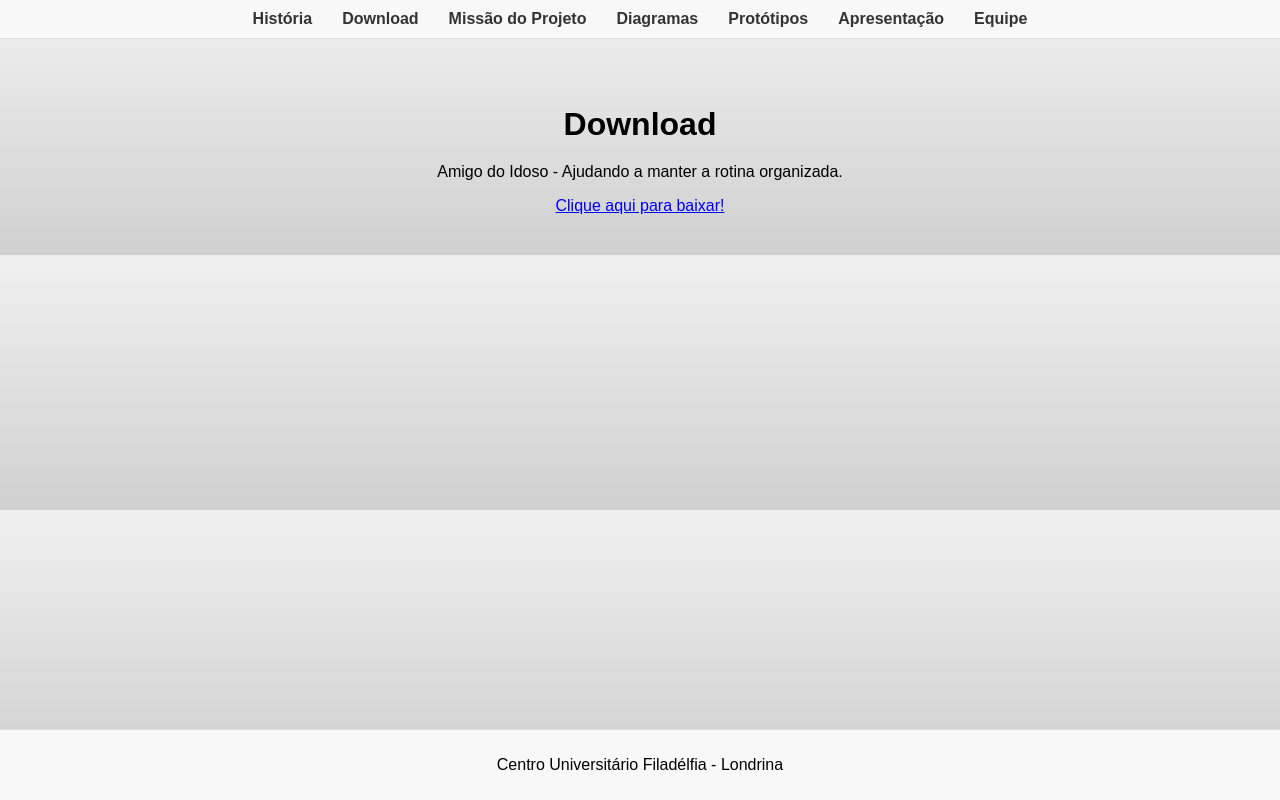
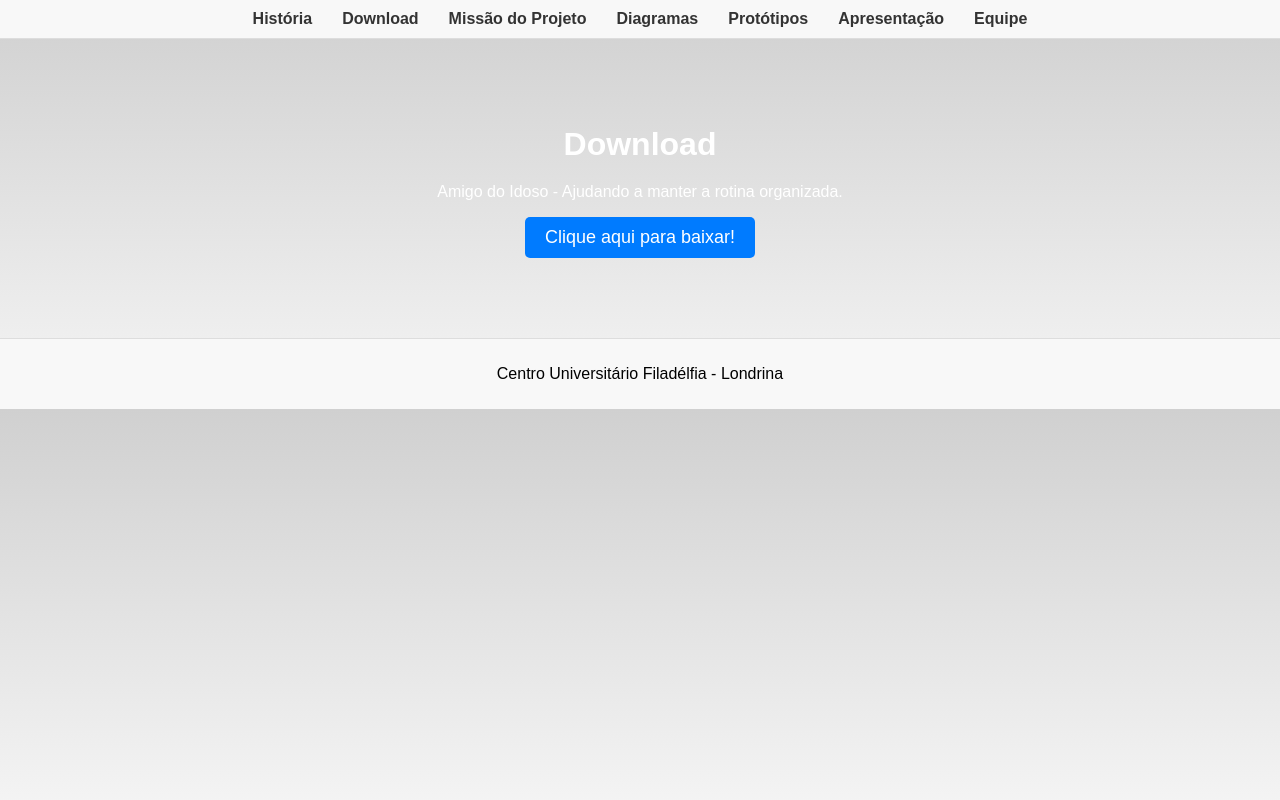
Before and after one commit to Raul-Paiva-Souza/Projeto-de-Extensao-APP---Amigo-do-Idoso---Unifil, a plain HTML site: page download.html in a window 1280 px wide. Drawn offline with Linux system fonts and the light colour scheme; a script that the page names is missing.

Commit message:
"Adicionando link de download para o APK e correções para layout mais legível"

```diff
--- a/style.css
+++ b/style.css
@@ -2,18 +2,24 @@ body {
     font-family: Arial, sans-serif;
     margin: 0;
     padding: 0;
-    background: linear-gradient(to bottom, #f0f0f0, #d0d0d0); /* Degradê de fundo */
+    background: linear-gradient(to top, #f5f5f5, #d0d0d0); /* Degradê de fundo */
 }
 
+/* Estilos globais para as seções */
 section {
-    background-image: url('fundo_texto_inicial.jpg'); /* Adicione o caminho correto da imagem aqui */
+    padding: 20px;
+    color: #fff; /* Ajuste a cor do texto conforme necessário para boa legibilidade */
+}
+
+/* Imagem de fundo somente na página inicial */
+.background-inicial {
+    background-image: url('imagens/fundo_texto_inicial.jpg'); /* Certifique-se de que o caminho da imagem está correto */
     background-size: cover;
     background-repeat: no-repeat;
     background-attachment: fixed;
     background-position: center;
-    padding: 20px;
-    border-radius: 10px;
-    color: #000000; /* Ajuste a cor do texto conforme necessário para boa legibilidade */
+    min-height: 100vh; /* Garante que a seção tenha pelo menos a altura da tela */
+    width: 100%; /* Garante que a seção cubra toda a largura da tela */
 }
 
 header {
@@ -87,9 +93,7 @@ footer {
     padding: 10px 0;
     border-top: 1px solid #ddd;
     text-align: center;
-    position: absolute;
     width: 100%;
-    bottom: 0;
 }
 
 h1 {
@@ -116,8 +120,8 @@ h1 {
 }
 
 .team-member img {
-    width: 100px;  /
-    height: 100px; /
+    width: 100px;
+    height: 100px;
     border-radius: 50%;
     margin-bottom: 10px;
 }
@@ -172,7 +176,7 @@ footer {
 .column img {
     width: 100%;
     height: auto;
-    max-height: 300px;
+    max-height: 300px; /* Ajuste conforme necessário */
     margin-top: 10px;
 }
 
@@ -231,3 +235,23 @@ section img {
     max-width: 100%;
     margin: 10px;
 }
+
+.download {
+    text-align: center;
+    margin: 20px 0;
+}
+
+.download-button {
+    display: inline-block;
+    padding: 10px 20px;
+    font-size: 18px;
+    color: #fff;
+    background-color: #007bff;
+    text-decoration: none;
+    border-radius: 5px;
+    transition: background-color 0.3s;
+}
+
+.download-button:hover {
+    background-color: #0056b3;
+}
```
